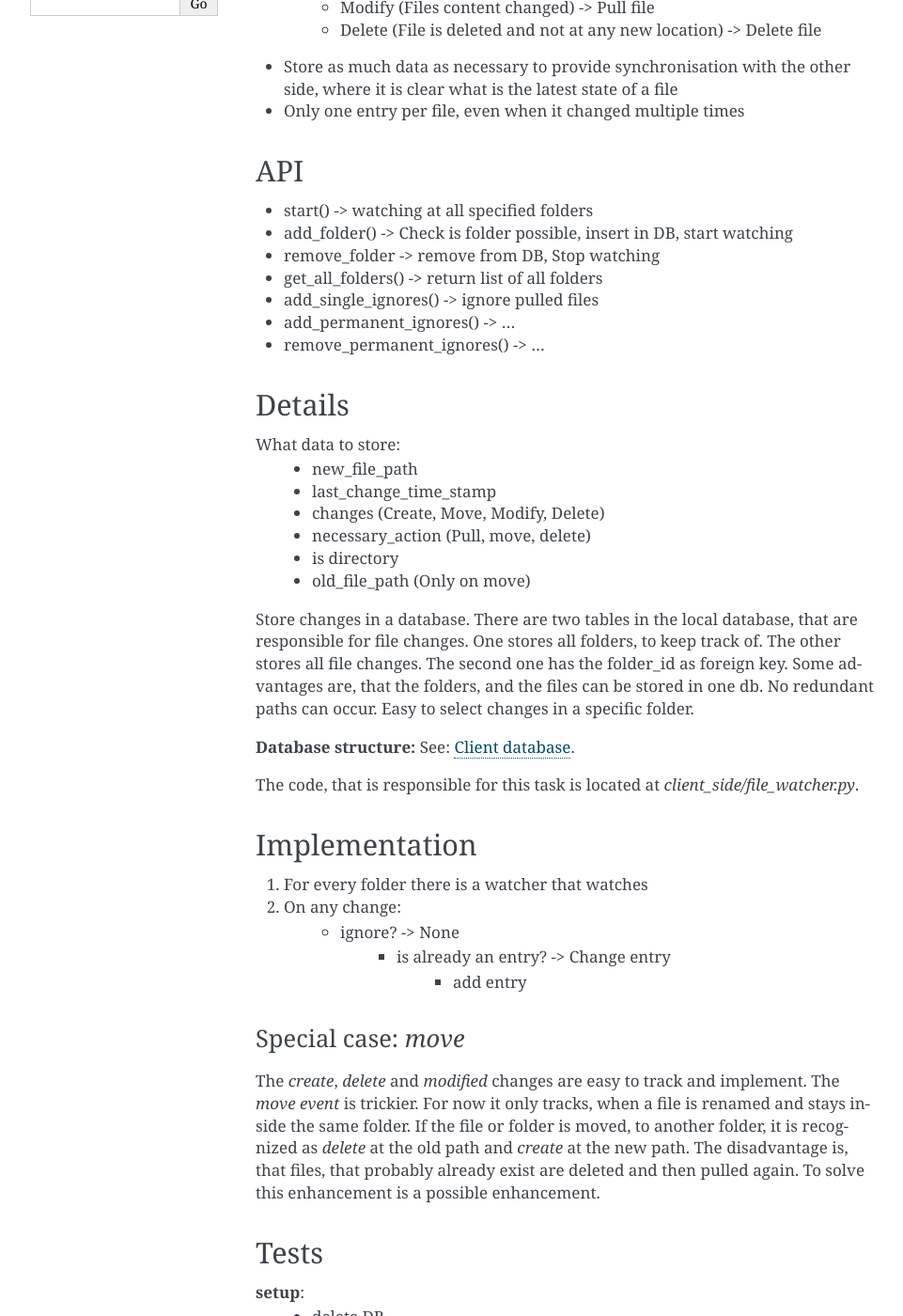
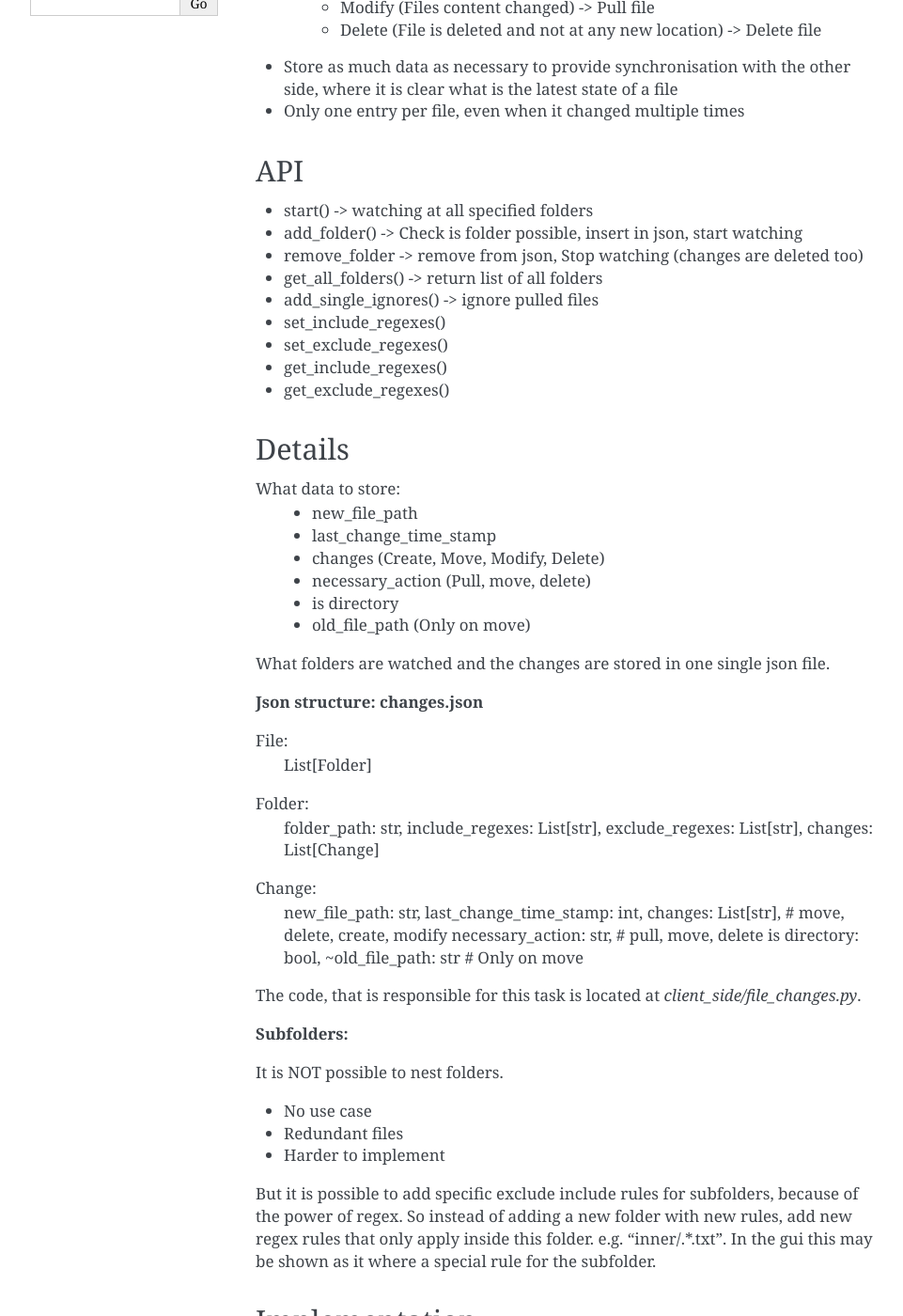
Before and after one commit to JulianSobott/OpenDrive, a Sphinx documentation site: the page built from docs/internal/file_changes.rst, in a window 1280 px wide and 1400 px high, scrolled down 406 px. Shown: the whole window at 94% size, without its empty margins (148-1109 px from the left). Built offline with Sphinx 7.4.7, drawn with Linux system fonts in a browser that asks for light colours.

Commit message:
Define (docs) new structure for file_changes

```diff
--- a/docs/internal/file_changes.rst
+++ b/docs/internal/file_changes.rst
@@ -24,12 +24,15 @@ API
 -----
 
 - start() -> watching at all specified folders
-- add_folder() -> Check is folder possible, insert in DB, start watching
-- remove_folder -> remove from DB, Stop watching
+- add_folder() -> Check is folder possible, insert in json, start watching
+- remove_folder -> remove from json, Stop watching (changes are deleted too)
 - get_all_folders() -> return list of all folders
 - add_single_ignores() -> ignore pulled files
-- add_permanent_ignores() -> ...
-- remove_permanent_ignores() -> ...
+- set_include_regexes()
+- set_exclude_regexes()
+- get_include_regexes()
+- get_exclude_regexes()
+
 
 Details
 --------
@@ -42,16 +45,41 @@ What data to store:
     - is directory
     - old_file_path (Only on move)
 
+What folders are watched and the changes are stored in one single json file.
 
-Store changes in a database.
-There are two tables in the local database, that are responsible for file changes.
-One stores all folders, to keep track of. The other stores all file changes. The second one has the folder_id as
-foreign key. Some advantages are, that the folders, and the files can be stored in one db. No redundant paths can occur.
-Easy to select changes in a specific folder.
+**Json structure: changes.json**
 
-**Database structure:** See: :doc:`client_database`.
+File:
+    List[Folder]
+Folder:
+    folder_path: str,
+    include_regexes: List[str],
+    exclude_regexes: List[str],
+    changes: List[Change]
+Change:
+    new_file_path: str,
+    last_change_time_stamp: int,
+    changes: List[str], # move, delete, create, modify
+    necessary_action: str, # pull, move, delete
+    is directory: bool,
+    ~old_file_path: str # Only on move
 
-The code, that is responsible for this task is located at `client_side/file_watcher.py`.
+
+The code, that is responsible for this task is located at `client_side/file_changes.py`.
+
+**Subfolders:**
+
+It is NOT possible to nest folders.
+
+- No use case
+- Redundant files
+- Harder to implement
+
+But it is possible to add specific exclude include rules for subfolders, because of the power of regex. So instead
+of adding a new folder with new rules, add new regex rules that only apply inside this folder. e.g. "inner/.*\.txt".
+In the gui this may be shown as it where a special rule for the subfolder.
+
+
 
 Implementation
 --------------
```
